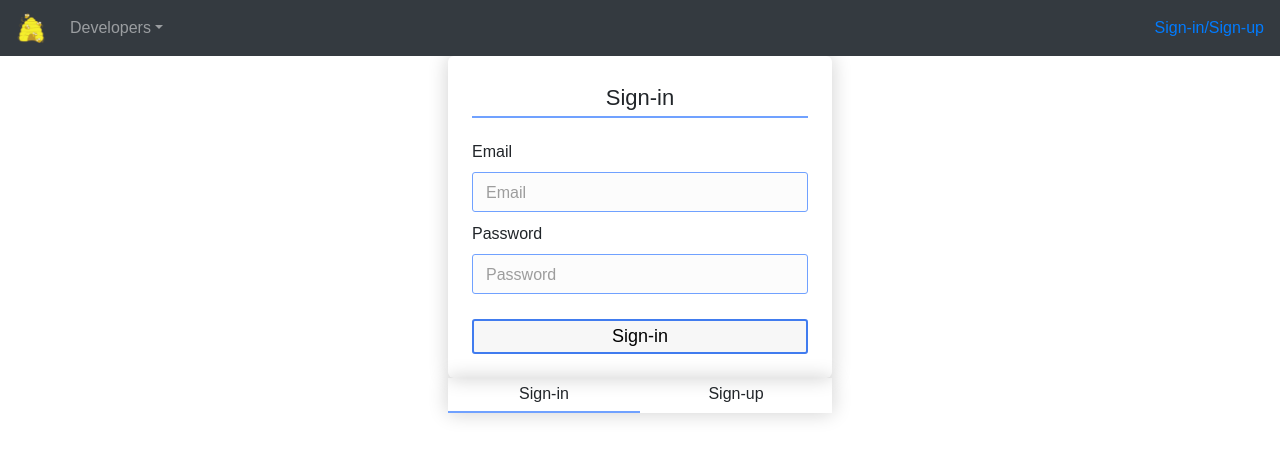
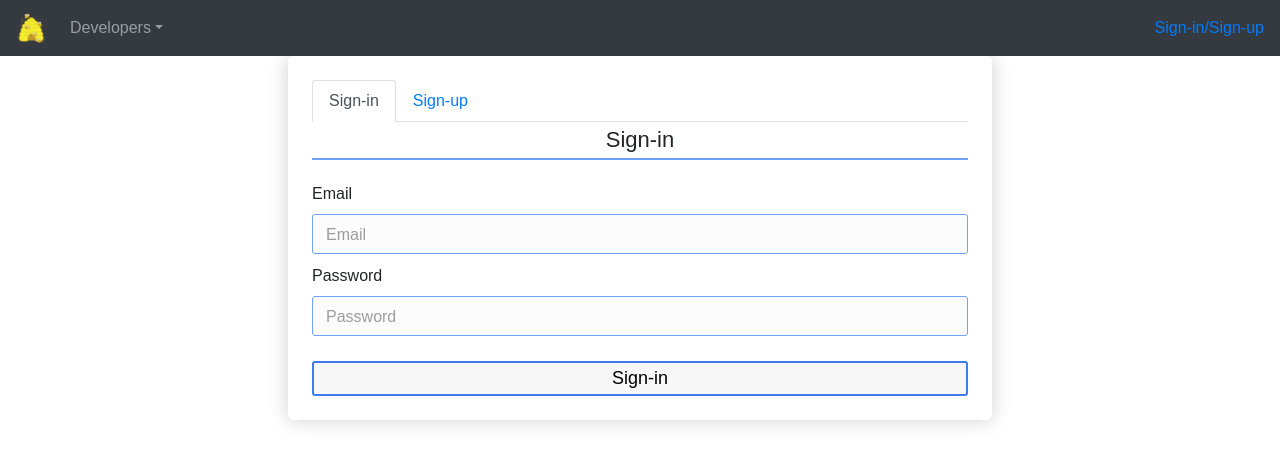
Before and after one commit to shimmer10/swarm, a React (Create React App) app in the folder client/: page /loginscreen in a window 1280 px wide. Shown: the top 466 px of the page. Built offline with nearby package versions, Linux system fonts and the light colour scheme.

Commit message:
added react-bootstrap tabs to sign-in and admin pages

```diff
--- a/client/src/components/People/index.js
+++ b/client/src/components/People/index.js
@@ -20,7 +20,7 @@ class People extends Component {
               People
             </h2>
             <div className="box">
-
+    <p>Testing</p>
              </div>
       </div>
     );
--- a/client/src/pages/Admin.css
+++ b/client/src/pages/Admin.css
@@ -50,7 +50,7 @@ body,
 .box-container {
     display: flex;
     flex-direction: column;
-    max-width: 24em;
+    max-width: 44em;
     min-width: 21em;
     box-shadow: 0px 0px 20px 0px rgba(15, 15, 15, 0.2);
     border-radius: 6px;
--- a/client/src/pages/Admin.js
+++ b/client/src/pages/Admin.js
@@ -26,37 +26,27 @@ class Admin extends Component {
   handleSelect(key) {
     console.log('selected' + key);
     this.setState({key: key});
-    if (key == 'People') {
-console.log("in people")
-    } else if (key == "Projects") {
-console.log("in projects")
-    } else {
-console.log("in teams")
-    };
+
 }
 
 
       render() {
         return (
         <div align="center">
-
+         <div className="box-container" align="left">
           <Tabs activeKey={this.state.key} onSelect={this.handleSelect} id="controlled-tab-example">
             <Tab eventKey="People" title="People">
-
+            <People />
             </Tab>
             <Tab eventKey="Projects" title="Projects">
-
+            <Projects />
             </Tab>
             <Tab eventKey="Teams" title="Teams">
-
+           <Teams />
 
             </Tab>
           </Tabs>
 
-          <div className="box-container" align="left">
-            {this.state.isPeople && <People/>}
-            {this.state.isProjects && <Projects/>}
-            {this.state.isTeams && <Teams/>}
           </div>
          </div>
 
--- a/client/src/pages/LoginScreen.js
+++ b/client/src/pages/LoginScreen.js
@@ -6,6 +6,8 @@ import React, { Component } from 'react';
 import Login from '../components/LoginForm';
 import Signup from '../components/SignupForm';
 // import Button from 'react-bootstrap/Button';
+import Tabs from 'react-bootstrap/Tabs';
+import Tab from 'react-bootstrap/Tab';
 import './Login.css';
 
 
@@ -14,48 +16,30 @@ class LoginScreen extends Component {
   constructor(props) {
     super(props);
     this.state = {
-      isLoginOpen: true,
-      isRegisterOpen: false
+      key: 'Signin'
     };
+    this.handleSelect = this.handleSelect.bind(this);
   }
 
-  showLogin() {
-    this.setState({isLoginOpen: true, isRegisterOpen: false});
-  };
+  handleSelect(key) {
+    console.log('selected' + key);
+    this.setState({key: key});
 
-  showSignup() {
-    this.setState({isRegisterOpen: true, isLoginOpen: false});
-  };
-
+}
 
       render() {
         return (
         <div align="center">
           <div className="box-container" align="left">
-            {this.state.isLoginOpen && <Login/>}
-            {this.state.isRegisterOpen && <Signup/>}
-          </div>
+          <Tabs activeKey={this.state.key} onSelect={this.handleSelect} id="controlled-tab-example">
+            <Tab eventKey="Signin" title="Sign-in">
+            < Login />
+            </Tab>
+            <Tab eventKey="Signup" title="Sign-up">
+            <Signup />
+            </Tab>
 
-          <div className="box-controller">
-            <div
-              className={"controller " + (this.state.isLoginOpen
-                ? "selected-controller"
-                : "")}
-                onClick={this
-                .showLogin
-                .bind(this)}>
-                Sign-in
-            </div>
-            <div
-            className={"controller " + (this.state.isRegisterOpen
-              ? "selected-controller"
-              : "")}
-              onClick={this
-              .showSignup
-              .bind(this)}>
-              Sign-up
-            </div>
-
+          </Tabs>
 
           </div>
          </div>
```
